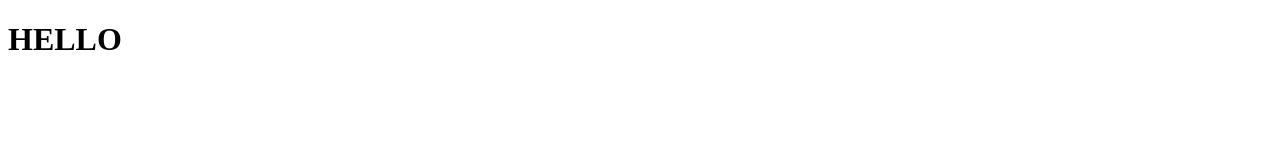
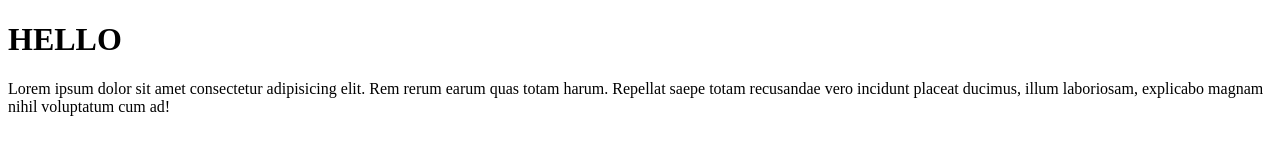
Before and after one commit to saran7502/test, a plain HTML site: page index.html in a window 1280 px wide. Drawn offline with Linux system fonts and the light colour scheme.

Commit message:
paragraph added

```diff
--- a/index.html
+++ b/index.html
@@ -7,5 +7,7 @@
 </head>
 <body>
     <h1>HELLO</h1>
+    <p>Lorem ipsum dolor sit amet consectetur adipisicing elit. Rem rerum earum quas totam harum. Repellat saepe totam recusandae vero incidunt placeat ducimus, illum laboriosam, explicabo magnam nihil voluptatum cum ad!
+    </p>
 </body>
 </html>
```
